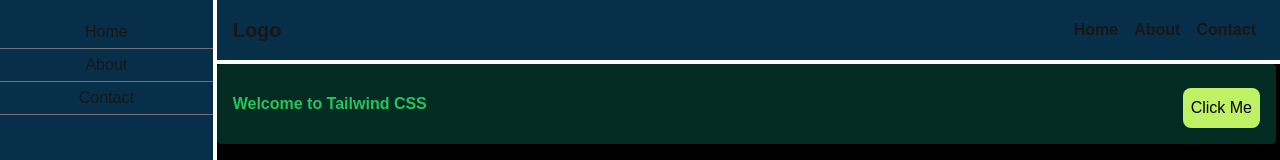
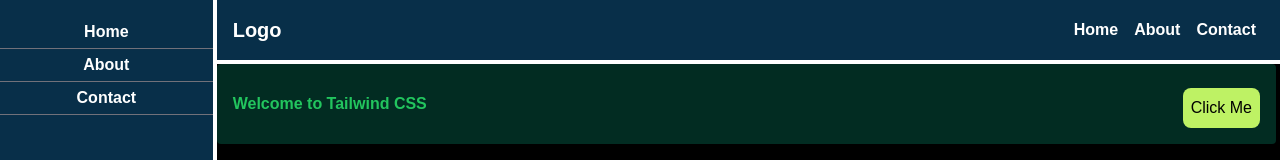
Before and after one commit to aditi-rana/next-tailwindcss, a Next.js app in the folder tailwindcss-practise/: page / in a window 1280 px wide. Shown: the top 160 px of the page. Built offline with nearby package versions, Linux system fonts and the light colour scheme.

Commit message:
minor fixes

```diff
--- a/tailwindcss-practise/src/app/components/Navbar.tsx
+++ b/tailwindcss-practise/src/app/components/Navbar.tsx
@@ -10,7 +10,7 @@ const Navbar = () => {
 
   return (
     <>
-      <nav className="w-full flex justify-between items-center p-4 bg-sky-950">
+      <nav className="w-full flex justify-between items-center p-4 bg-sky-950 text-white">
         <div className="text-xl font-extrabold">Logo</div>
         <div className="space-x-4 mr-2 hidden md:flex font-bold">
           <div>
--- a/tailwindcss-practise/src/app/components/Sidebar.tsx
+++ b/tailwindcss-practise/src/app/components/Sidebar.tsx
@@ -10,7 +10,7 @@ const Sidebar = () => {
 
   return (
     <>
-      <aside className="md:w-64 bg-sky-950 w-12 mr-1">
+      <aside className="md:w-64 bg-sky-950 w-12 mr-1 text-white font-bold">
         <div className="hidden md:block mt-4">
           <div className="border-b border-zinc-500 w-full text-center p-1">
             <Link href="#" className="hover:text-gray-400">
```
